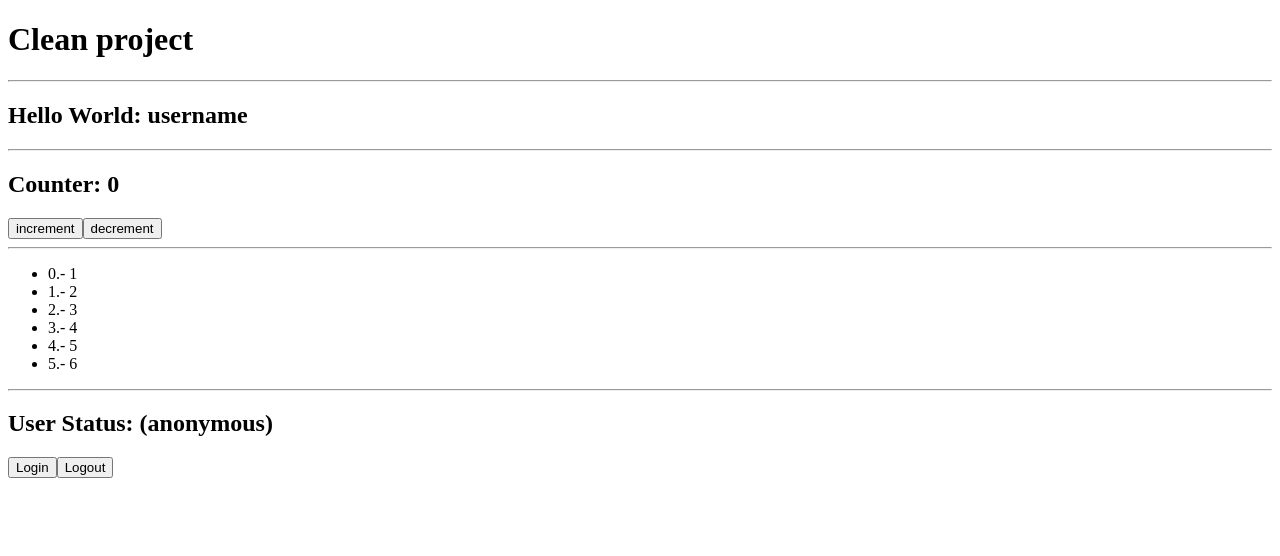
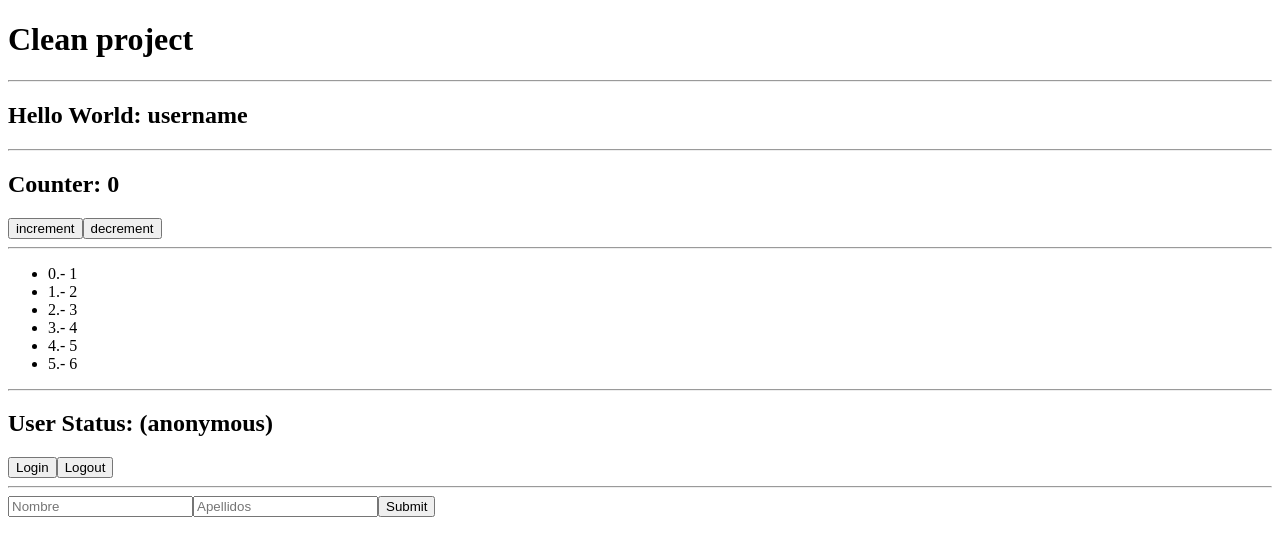
Before and after one commit to aperezl/pruebas-react, a React (Create React App) app in the folder first-project/: page / in a window 1280 px wide. Shown: the top 556 px of the page. Built offline with nearby package versions, Linux system fonts and the light colour scheme.

Commit message:
create a component BasicForm

```diff
--- a/first-project/src/App.js
+++ b/first-project/src/App.js
@@ -2,6 +2,7 @@ import HelloWorld from './components/HelloWorld'
 import Counter from './components/Counter'
 import List from './components/List'
 import IsLogged from './components/IsLogged'
+import BasicForm from './components/BasicForm'
 
 function App() {
   return (
@@ -15,6 +16,8 @@ function App() {
       <List />
       <hr />
       <IsLogged />
+      <hr />
+      <BasicForm />
 
     </>
   );
--- /dev/null
+++ b/first-project/src/components/BasicForm.js
@@ -0,0 +1,15 @@
+import React from 'react'
+
+const BasicForm = () => {
+  return (
+    <>
+      <form>
+        <input placeholder="Nombre" type="text" />
+        <input placeholder="Apellidos" type="text" />
+        <input type="submit" />
+      </form>
+    </>
+  )
+}
+
+export default BasicForm
```
